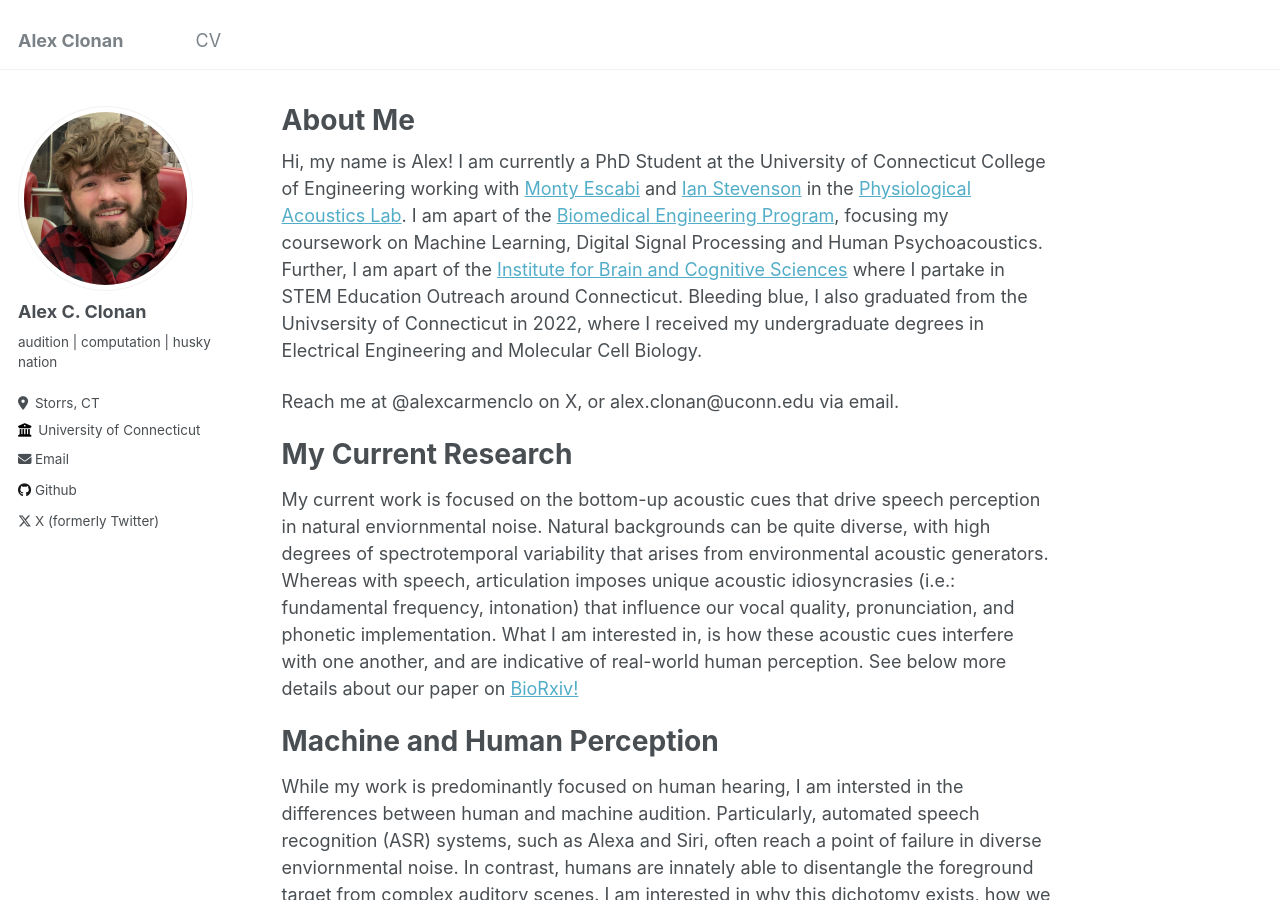
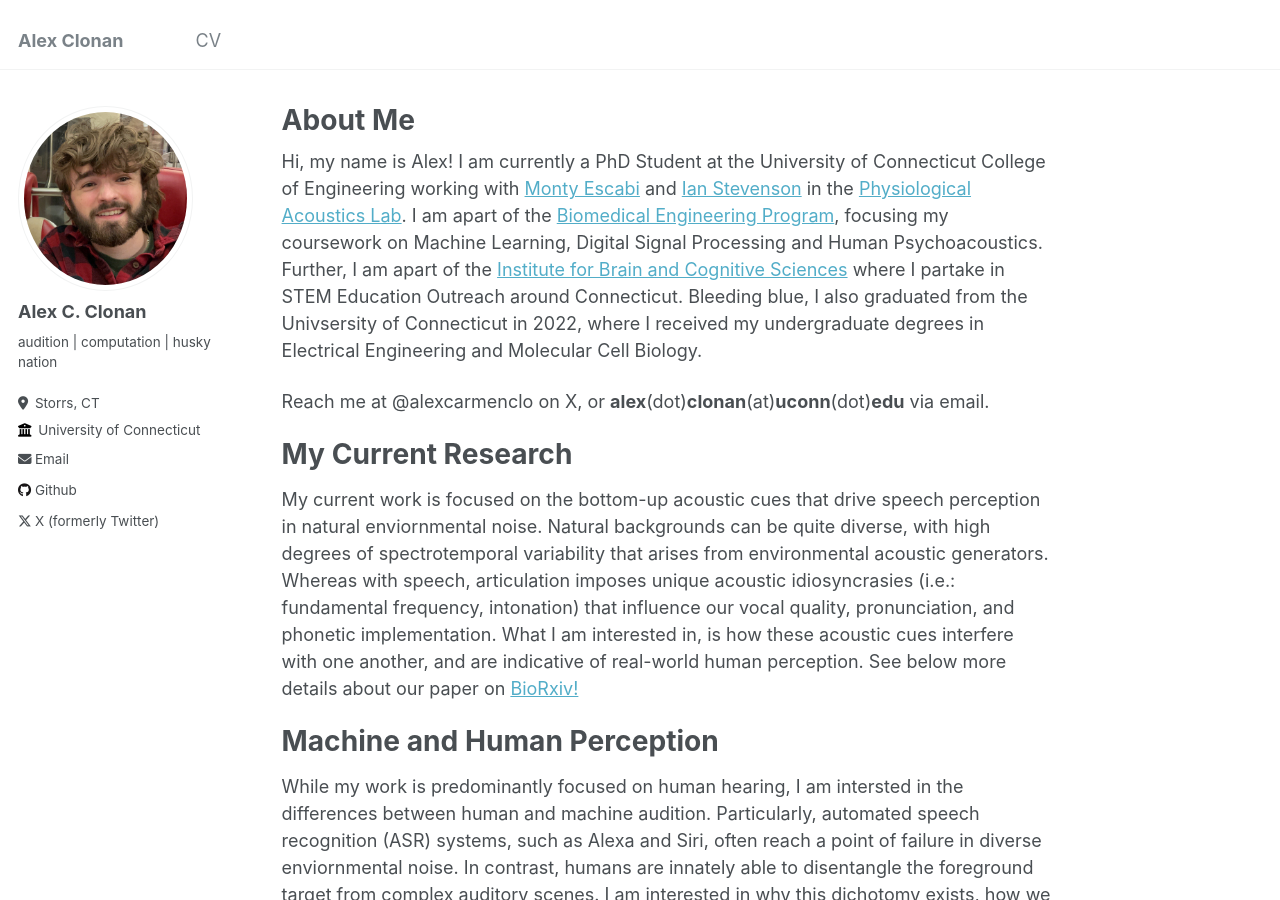
Before and after one commit to aclonan/aclonan.github.io, a Jekyll site: the page built from _pages/about.md, in a window 1280 px wide and 900 px high. Built offline with Jekyll 4.4.1, drawn with Linux system fonts in a browser that asks for light colours.

Commit message:
Update about.md

```diff
--- a/_pages/about.md
+++ b/_pages/about.md
@@ -9,7 +9,7 @@ redirect_from:
 
 Hi, my name is Alex! I am currently a PhD Student at the University of Connecticut College of Engineering working with [Monty Escabi](https://www.bme.uconn.edu/faculty-staff/core-faculty/escabi-monty/) and [Ian Stevenson](https://psychology.uconn.edu/person/ian-stevenson/) in the [Physiological Acoustics Lab](https://escabilab.uconn.edu/). I am apart of the [Biomedical Engineering Program](https://www.bme.uconn.edu/academics/graduate-program/about-the-graduate-program-in-biomedical-engineering/), focusing my coursework on Machine Learning, Digital Signal Processing and Human Psychoacoustics. Further, I am apart of the [Institute for Brain and Cognitive Sciences](https://ibacs.uconn.edu/) where I partake in STEM Education Outreach around Connecticut. Bleeding blue, I also graduated from the Univsersity of Connecticut in 2022, where I received my undergraduate degrees in Electrical Engineering and Molecular Cell Biology.
 
-Reach me at @alexcarmenclo on X, or alex.clonan@uconn.edu via email.
+Reach me at @alexcarmenclo on X, or **alex**(dot)**clonan**(at)**uconn**(dot)**edu** via email.
 
 My Current Research
 ======
```
